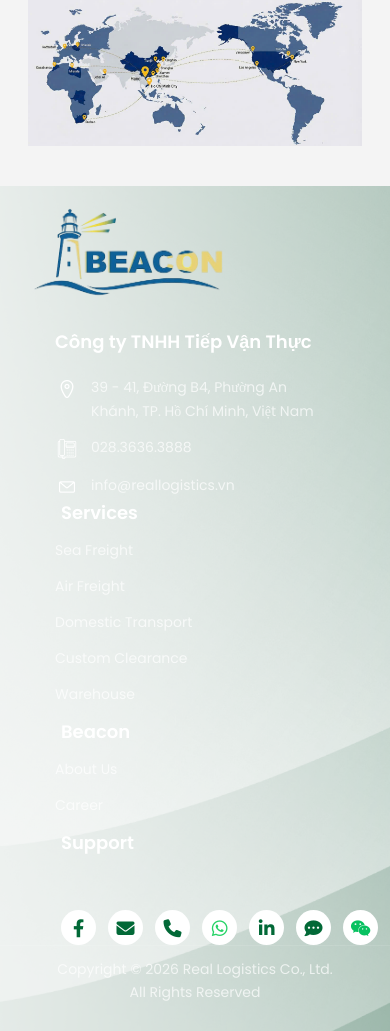
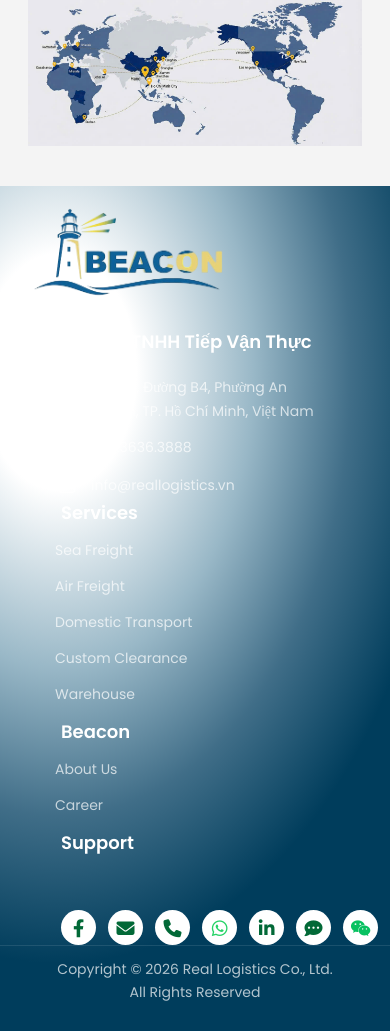
Before and after one commit to ThanhThanTho/Ring, a Vue app: page / in a window 390 px wide. Shown: the part 4185-5216 px from the top of the page. Built offline with nearby package versions, Linux system fonts and the light colour scheme.

Commit message:
Feat: add css style for footer

```diff
--- a/src/components/Footer.vue
+++ b/src/components/Footer.vue
@@ -142,16 +142,12 @@ const scrollToTop = () => {
 </script>
 
 <style scoped>
-.avo-custom-footer {
-  background-image: url('/images/Footer.png');
-  background-size: cover;
-  background-position: center;
-  background-repeat: no-repeat;
-  background-color: #E5E9E7;
-  color: #FF9900 ;
-  width: 100%;
-  position: relative;
-  padding: 40px 0 0;
+.avo-custom-footer[data-v-4896eafd] {
+    background: radial-gradient(ellipse 60% 58% at 16% 14%, #ffffff 0%, #ffffff 20%, rgba(0, 77, 115, 0.4) 30%, rgba(0, 61, 96, 0.75) 89%, #003d5c 121%);
+    color: #FF9900;
+    width: 100%;
+    position: relative;
+    padding: 40px 0 0;
 }
 
 .footer-container {
@@ -352,9 +348,14 @@ const scrollToTop = () => {
 /* Responsive */
 @media (max-width: 991px) {
   .avo-custom-footer {
-    background-image: url('/images/Footer_mobile.png');
-    background-size: cover;
-    background-position: center top;
+    background: radial-gradient(
+      ellipse 100% 70% at 15% 22%,
+      #ffffff 0%,
+      #ffffff 20%,
+      rgba(0, 77, 115, 0.4) 50%,
+      rgba(0, 61, 96, 0.75) 75%,
+      #003d5c 100%
+    );
     padding: 30px 0 0;
   }
 
--- a/vite.config.js
+++ b/vite.config.js
@@ -8,6 +8,7 @@ export default defineConfig({
     host: '0.0.0.0',
     allowedHosts: [
       'marceline-positivistic-jayleen.ngrok-free.dev',
+      '.ngrok-free.dev', // Cho phép mọi subdomain ngrok
     ],
   },
 })
```
